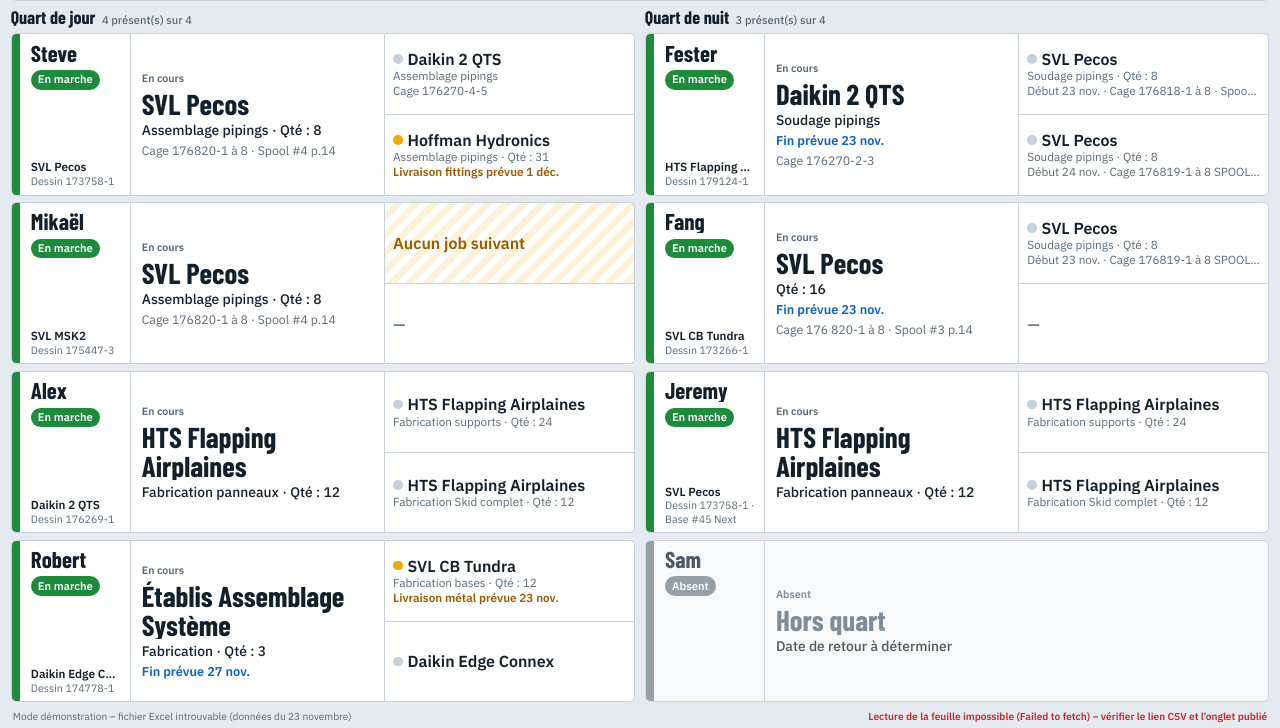
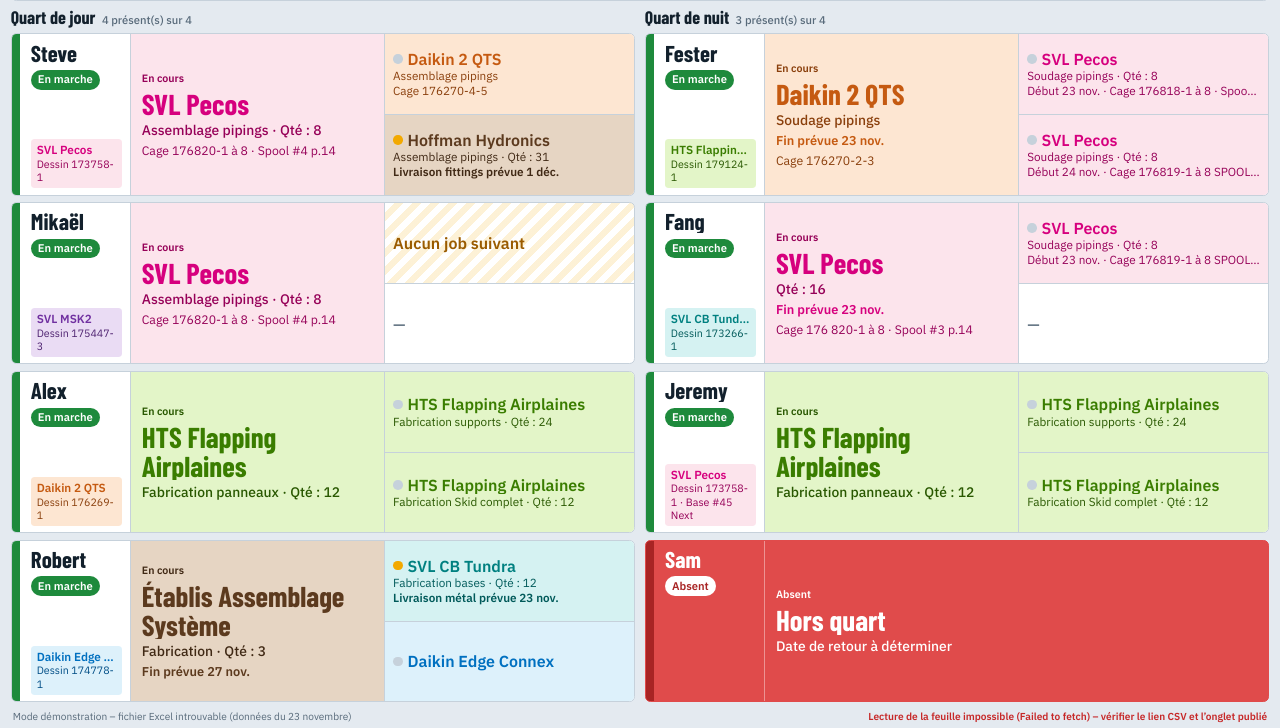
Before and after one commit to jeanto-developpement/TV-Soudure, a plain HTML site: page index.html in a window 1280 px wide. Shown: the part 72-800 px from the top of the page. Drawn offline with nearby package versions, Linux system fonts and the light colour scheme; no server answers.

Commit message:
Add files via upload

```diff
--- a/index.html
+++ b/index.html
@@ -13,7 +13,7 @@
   --bg:#E4EAF0; --panel:#FFFFFF; --panel2:#F3F6F9; --ink:#12202C; --muted:#586A7A; --line:#C6D1DB;
   --brand:#0B63C5; --brand-ink:#FFFFFF;
   --ok:#1E8A3C; --ok-ink:#FFFFFF; --wait:#F2A900; --wait-ink:#1B1400; --block:#C62828; --block-ink:#FFFFFF;
-  --abs:#78858F; --abs-ink:#FFFFFF; --done:#0E7490; --done-ink:#FFFFFF; --warn-text:#9A5B00;
+  --abs:#78858F; --abs-ink:#FFFFFF; --done:#5B6770; --done-ink:#FFFFFF; --warn-text:#9A5B00;
   --display:"Barlow Condensed","Arial Narrow","Roboto Condensed",Arial,sans-serif;
   --body:"IBM Plex Sans","Segoe UI",Roboto,Arial,sans-serif;
   box-sizing:border-box;
@@ -84,7 +84,6 @@ main{display:grid;grid-template-columns:1fr 1fr;gap:.9rem;min-height:0}
 .now .op{font-size:1.3rem;font-weight:500;line-height:1.25}
 .now .op em{font-style:normal;font-weight:600;color:var(--brand)}
 .now .cage{font-size:1.15rem;color:var(--muted);line-height:1.25;overflow:hidden;text-overflow:ellipsis;white-space:nowrap}
-.s-abs .now .proj{color:var(--muted)}
 
 .nxt{display:grid;grid-template-rows:1fr 1fr;border-left:1px solid var(--line);min-width:0}
 .job{padding:.45rem .8rem;display:flex;flex-direction:column;justify-content:center;gap:.1rem;min-width:0}
@@ -98,8 +97,23 @@ main{display:grid;grid-template-columns:1fr 1fr;gap:.9rem;min-height:0}
 .job.empty .p{color:var(--muted);font-weight:500}
 .job.flag{background:repeating-linear-gradient(135deg,transparent 0 .6rem,color-mix(in srgb,var(--wait) 16%,transparent) .6rem 1.2rem)}
 .job.flag .p{color:var(--warn-text);font-weight:600}
-.card.s-abs{opacity:.72}
+.card.s-abs{background:#E04B4B;border-color:#E04B4B;color:#fff}
+.card.s-abs .strip{background:#A82424}
+.card.s-abs .who{border-right-color:rgba(255,255,255,.4)}
+.card.s-abs .chip{background:#fff;color:#A82424}
+.card.s-abs .lbl,.card.s-abs .now .proj,.card.s-abs .now .op,.card.s-abs .who .nm{color:#fff}
 .card.s-abs .nxt{visibility:hidden}
+
+/* couleur du projet, comme les règles de mise en forme du fichier Excel */
+.tint{background:var(--pbg)}
+.tint .proj,.tint .p{color:var(--pfg)}
+.tint .lbl,.tint .op,.tint .cage,.tint .o{color:color-mix(in srgb,var(--pfg) 70%,#000)}
+.tint .fin{color:var(--pfg)}
+.tint .n{color:color-mix(in srgb,var(--pfg) 70%,#000)}
+.quote.tint{padding:.35rem .55rem;border-radius:.35rem}
+.quote.tint b{color:var(--pfg)}
+.quote.tint{color:color-mix(in srgb,var(--pfg) 70%,#000)}
+.fin.late{display:inline-block;align-self:flex-start;background:#C00000;color:#fff;padding:.15rem .6rem;border-radius:.3rem}
 
 /* ---------- pied ---------- */
 .foot{display:flex;justify-content:space-between;font-size:.95rem;color:var(--muted);padding:0 .2rem}
@@ -149,6 +163,21 @@ let lastOk = new Date("2026-11-23T18:41+00:00");
 let live = false, lastError = false, lastErr = "", usingCsv = false;
 
 const el=(tag,cls,text)=>{const n=document.createElement(tag);if(cls)n.className=cls;if(text!=null&&text!=='')n.textContent=text;return n;};
+const PROJ=[['svl pecos','#FCE4EC','#D6007E'],['msk','#EADCF4','#7030A0'],['tundra','#D5F2F2','#008080'],
+  ['edge','#DDF1FB','#0070C0'],['daikin 2','#FDE6D2','#C55A11'],['daikin #2','#FDE6D2','#C55A11'],['flapping','#E3F5C8','#3A7D00']];
+function paint(node,name){
+  if(!name) return;
+  const n=name.toLowerCase(); let c=['','#E6D5C3','#5C3A1E'];
+  for(const r of PROJ){ if(n.includes(r[0])){c=r;break;} }
+  node.style.setProperty('--pbg',c[1]); node.style.setProperty('--pfg',c[2]); node.classList.add('tint');
+}
+const MOIS_C=['janv.','févr.','mars','avr.','mai','juin','juil.','août','sept.','oct.','nov.','déc.'];
+function isLate(label){
+  const m=(label||'').match(/^(\d{1,2})\s+(.+)$/); if(!m) return false;
+  const i=MOIS_C.indexOf(m[2]); if(i<0) return false;
+  const now=new Date(), today=new Date(now.getFullYear(),now.getMonth(),now.getDate());
+  return new Date(now.getFullYear(),i,+m[1])<today;
+}
 const kind=s=>/absent/i.test(s)?'abs':/bloqu/i.test(s)?'block':/attente/i.test(s)?'wait':/marche/i.test(s)?'ok':/termin/i.test(s)?'done':'';
 const opLine=j=>{
   const d=el('div','op'); const parts=[];
@@ -161,6 +190,7 @@ const opLine=j=>{
 function nextJob(j,flagIfEmpty){
   const k=kind(j.status);
   const box=el('div','job'+(j.project?(k?' j-'+k:''):' empty')+((!j.project&&flagIfEmpty)?' flag':''));
+  paint(box,j.project);
   if(!j.project){
     box.append(el('div','p',flagIfEmpty?'Aucun job suivant':'—'));
     return box;
@@ -180,19 +210,20 @@ function card(e){
   c.append(el('div','strip'));
   const who=el('div','who'); who.append(el('div','nm',e.name),el('div','chip',e.status||'—'));
   if(e.quote.project||e.quote.drawing){
-    const q=el('div','quote'); q.append(el('b',null,e.quote.project||''));
+    const q=el('div','quote'); paint(q,e.quote.project); q.append(el('b',null,e.quote.project||''));
     q.append([e.quote.drawing?'Dessin '+e.quote.drawing:'',e.quote.note].filter(Boolean).join(' · '));
     who.append(q);
   }
   c.append(who);
   const now=el('div','now');
+  if(!absent) paint(now,e.cur.project);
   if(absent){
     now.append(el('div','lbl','Absent'),el('div','proj','Hors quart'),el('div','op',e.cur.note||''));
   }else{
     now.append(el('div','lbl',k==='done'?'Terminé – prochain job à lancer':'En cours'));
     now.append(el('div','proj',e.cur.project||'Aucun job assigné'));
     const op=opLine(e.cur); if(op.textContent)now.append(op);
-    if(e.cur.date)now.append(el('div','fin','Fin prévue '+e.cur.date));
+    if(e.cur.date){const late=isLate(e.cur.date)&&k!=='done'; now.append(el('div','fin'+(late?' late':''),'Fin prévue '+e.cur.date+(late?' – en retard':'')));}
     else if(e.cur.note)now.append(el('div','fin',e.cur.note));
     if(e.cur.cage)now.append(el('div','cage','Cage '+e.cur.cage));
   }
```
